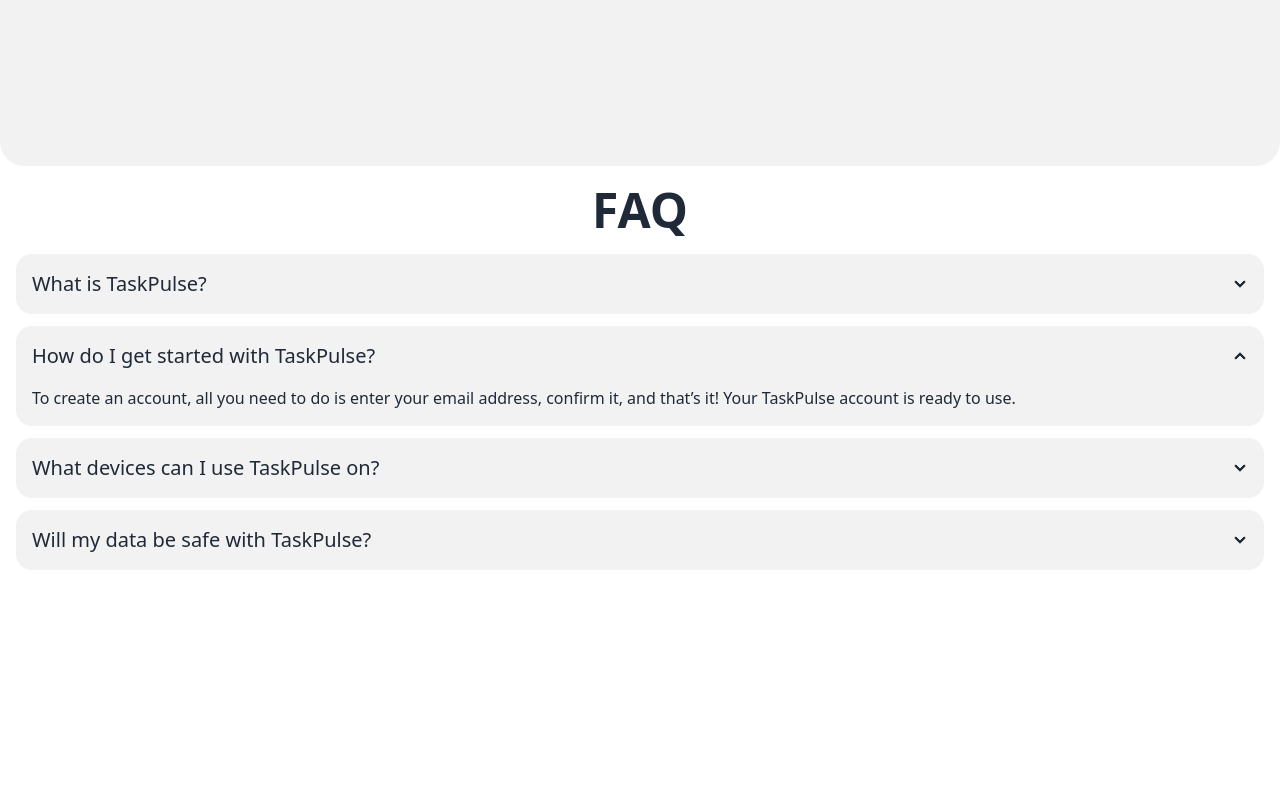
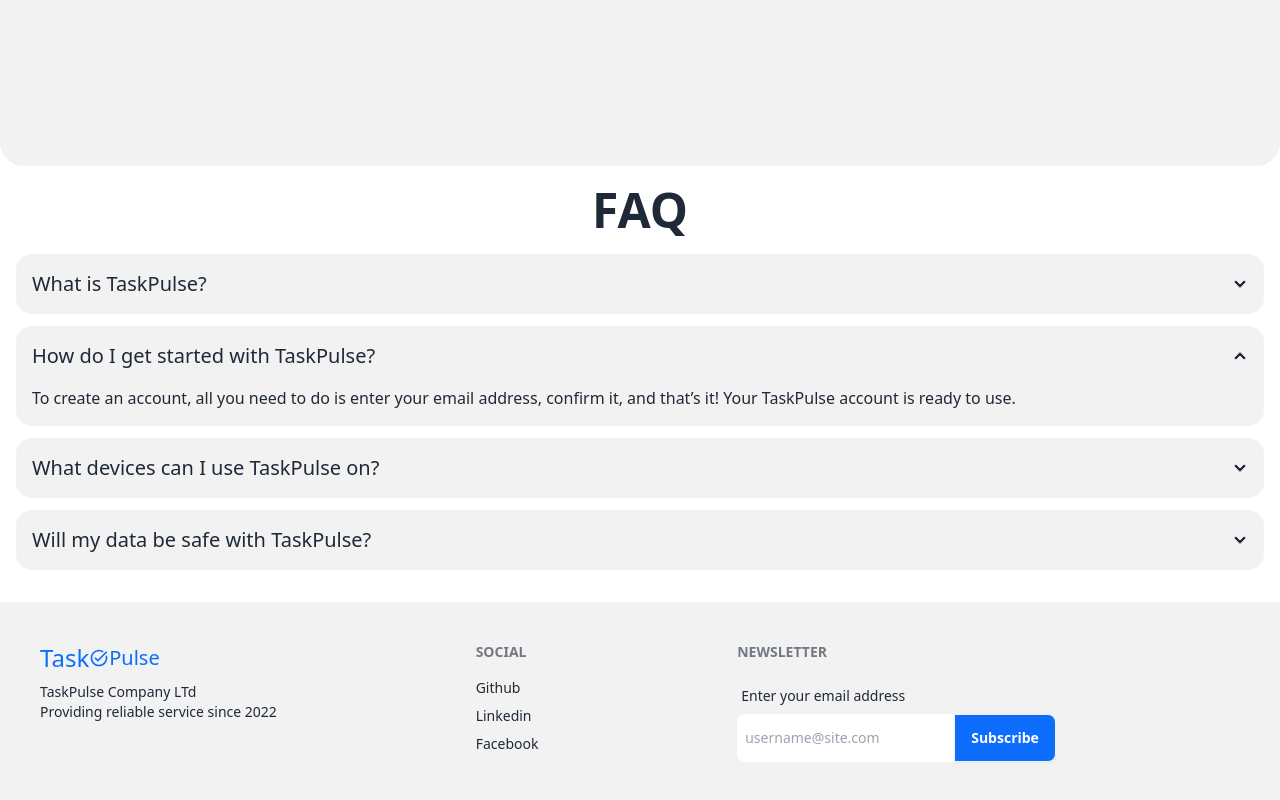
Before and after one commit to ayon121/TaskManager_Website_React, a React (Vite) app: page / in a window 1280 px wide. Shown: the part 1294-2094 px from the top of the page. Before the commit the page ends 1896 px from the top, so only its background shows below. Built offline with nearby package versions, Linux system fonts and the light colour scheme.

Commit message:
footer added

```diff
--- a/src/Components/Pages/Home/Home.jsx
+++ b/src/Components/Pages/Home/Home.jsx
@@ -1,3 +1,4 @@
+import Footer from "../../Shared/Footer";
 import Navbar from "../../Shared/Navbar";
 import Banner from "./Banner/Banner";
 import Question from "./FAQ/Question";
@@ -13,6 +14,7 @@
             <WhomUse></WhomUse>
             <WhyTaskPulse></WhyTaskPulse>
             <Question></Question>
+            <Footer></Footer>
         </div>
     );
 };
--- a/src/Components/Pages/Home/WhomUse/WhomUse.jsx
+++ b/src/Components/Pages/Home/WhomUse/WhomUse.jsx
@@ -2,11 +2,11 @@
 
 const WhomUse = () => {
     return (
-        <div className="font-poppins">
+        <div className="font-poppins w-full md:w-4/5">
             <div>
                 <h1 className="text-2xl md:text-4xl lg:text-5xl font-extrabold text-center">Our Top Users</h1>
             </div>
-            <div className="max-w-5xl mx-auto text-center px-2 mt-6 mb-5">
+            <div className="max-w-5xl mx-auto text-center mt-6 mb-5 ">
                 <div className="stats stats-vertical md:stats-horizontal shadow ">
 
                     <div className="stat">
--- a/src/Components/Shared/Footer.jsx
+++ b/src/Components/Shared/Footer.jsx
@@ -1,9 +1,33 @@
 
-
+import { MdOutlineTaskAlt } from "react-icons/md";
 const Footer = () => {
     return (
         <div>
+            <footer className="footer p-10 bg-base-200 text-base-content">
+                <aside>
+                    <a className=" text-xl text-main flex items-center"><span className="text-2xl">Task</span><MdOutlineTaskAlt />Pulse</a>
+                    <p>TaskPulse Company LTd<br />Providing reliable service since 2022</p>
+                </aside>
+                <nav>
+                    <header className="footer-title">Social</header>
+                    <a href="https://github.com/ayon121" target="blank" className="link link-hover">Github</a>
+                    <a href="https://www.linkedin.com/in/ayon-saha/" target="blank" className="link link-hover">Linkedin</a>
+                    <a href="https://www.linkedin.com/in/ayon-saha/" target="blank" className="link link-hover">Facebook</a>
+                </nav>
+                <form className="w-2/4">
+                    <header className="footer-title">Newsletter</header>
+                    <fieldset className="form-control w-80">
+                        <label className="label">
+                            <span className="label-text">Enter your email address</span>
+                        </label>
+                        <div className="join ">
+                            <input type="text" placeholder="username@site.com" className="join-item px-2 " />
+                            <button className="btn  bg-main text-sub_color join-item">Subscribe</button>
+                        </div>
+                    </fieldset>
+                </form>
 
+            </footer>
         </div>
     );
 };
```
